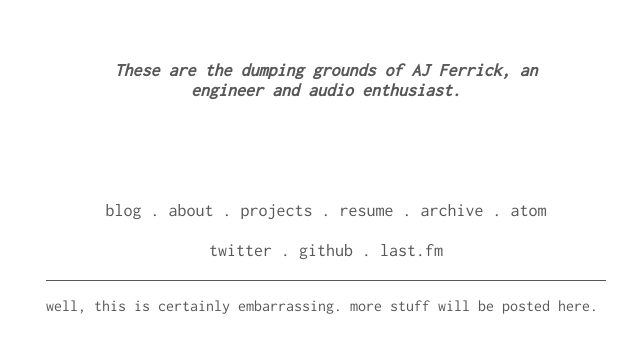
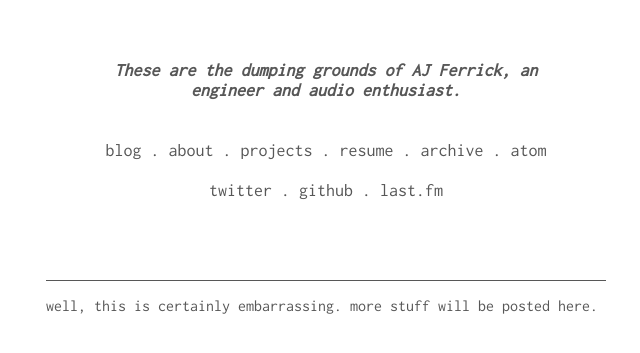
Before and after one commit to ajferrick/blog, a Jekyll site: the page built from projects/index.html, in a window 1280 px wide. Shown: the top 353 px of the page, without its empty margins (314-954 px from the left). Built offline with Jekyll 4.4.1, drawn with Linux system fonts in a browser that asks for light colours; nearby versions of some CDN libraries.

Commit message:
Tweak header

```diff
--- a/css/master.css
+++ b/css/master.css
@@ -36,14 +36,13 @@ a:hover {
 /* Intro */
 .intro {
     width: 450px;
-    margin: auto;
+    margin: 60px auto 80px auto;
 }
 .intro h2 {
     margin: 0 0 40px 0;
     font-size: 18px;
     font-style: italic;
     text-align: center;
-    padding: 60px 0 60px 0;
 }
 .intro nav p {
     text-align: center;
```
